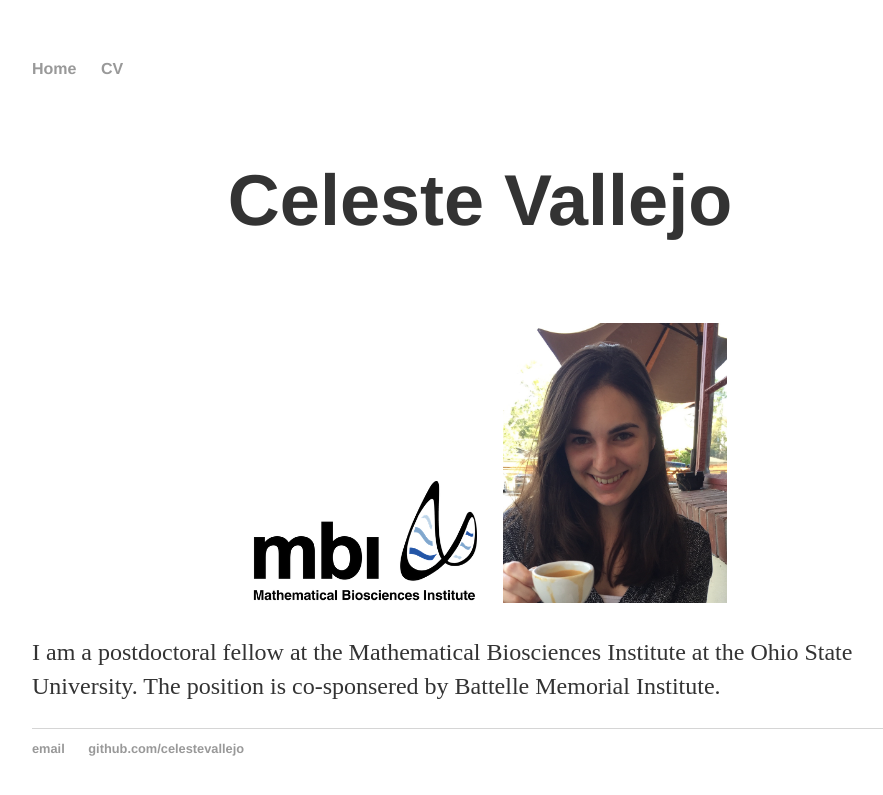
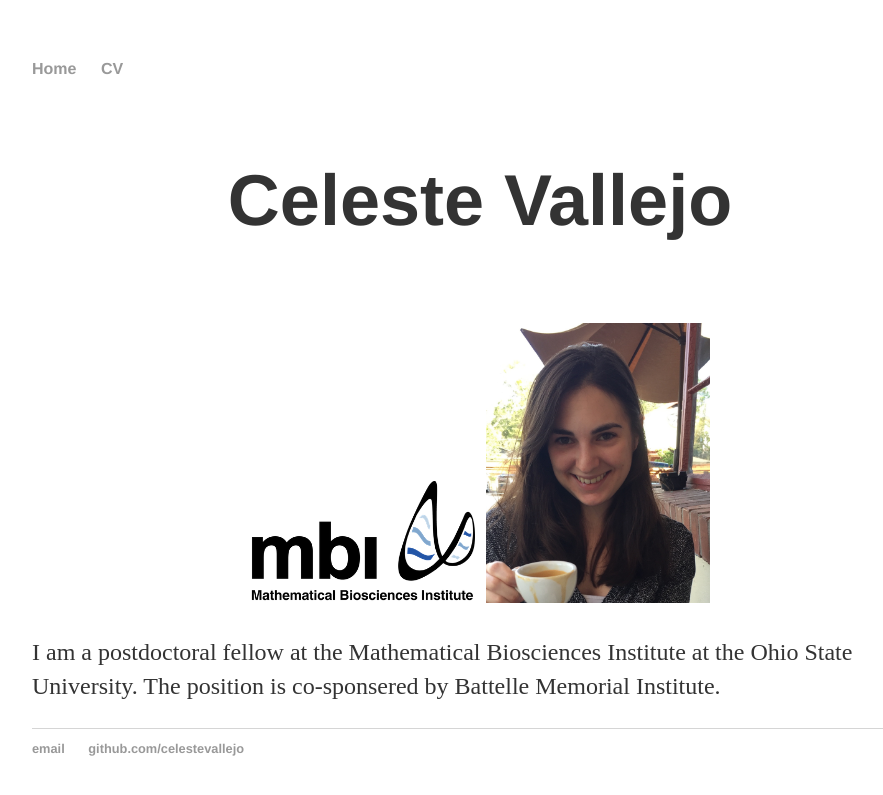
Before and after one commit to celestevallejo/celestevallejo.github.io, a Jekyll site: the page built from index.html, in a window 1280 px wide. Shown: the top 795 px of the page, without its empty margins (160-1043 px from the left). Built offline with Jekyll 4.4.1, drawn with Linux system fonts in a browser that asks for light colours.

Commit message:
changing spacing

```diff
--- a/index.html
+++ b/index.html
@@ -4,7 +4,7 @@
 ---
 <div class="blurb">
 <h1><p style="text-align:center">Celeste Vallejo</p></h1>
-<p style="text-align:center;"><img src="images/Mathematical_Biosciences_Institute_Logo.png" alt="MBI logo not shown" class="inline" width="25%" height="25%" hspace="20"/>
+<p style="text-align:center;"><img src="images/Mathematical_Biosciences_Institute_Logo.png" alt="MBI logo not shown" class="inline" width="25%" height="25%" style="PADDING-RIGHT: 5px"/>
 <img src="images/cvallejo.jpg" alt="Celeste Vallejo image not shown" class="inline" width="25%" height="25%"/></p>
 <p>I am a postdoctoral fellow at the Mathematical Biosciences Institute at the Ohio State University. The position is co-sponsered by Battelle Memorial Institute.</p>
 </div><!-- /.blurb -->
```
